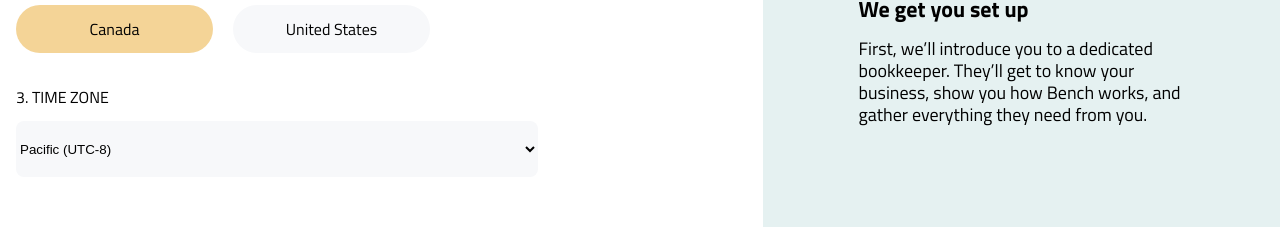
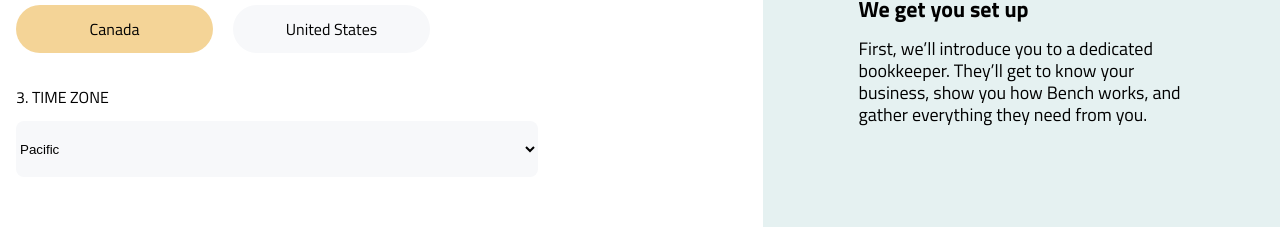
Before and after one commit to ash-river-jones/industryprojectclient, a React (Create React App) app: page / in a window 1280 px wide. Shown: the part 800-1027 px from the top of the page. Built offline with nearby package versions, Linux system fonts and the light colour scheme; the HTML template or start-up script is replaced by a standard one.

Commit message:
update timezone optin text

```diff
--- a/src/pages/Form/Form.jsx
+++ b/src/pages/Form/Form.jsx
@@ -550,49 +550,49 @@ export default function Form() {
                             value=""
                             className="c-info__form-input-time-combo"
                           >
-                            Pacific (UTC-8)
+                            Pacific
                           </option>
                           <option
                             value=""
                             className="c-info__form-input-time-combo"
                           >
-                            Newfoundland (UTC-3:30)
+                            Newfoundland
                           </option>
                           <option
                             value=""
                             className="c-info__form-input-time-combo"
                           >
-                            Atlantic (UTC-4)
+                            Atlantic
                           </option>
                           <option
                             value=""
                             className="c-info__form-input-time-combo"
                           >
-                            Eastern (UTC-5)
+                            Eastern
                           </option>
                           <option
                             value=""
                             className="c-info__form-input-time-combo"
                           >
-                            Central (UTC-6)
+                            Central
                           </option>
                           <option
                             value=""
                             className="c-info__form-input-time-combo"
                           >
-                            Mountain (UTC-7)
+                            Mountain
                           </option>
                           <option
                             value=""
                             className="c-info__form-input-time-combo"
                           >
-                            Alaska (UTC-9)
+                            Alaska
                           </option>
                           <option
                             value=""
                             className="c-info__form-input-time-combo"
                           >
-                            Hawaii-Aleutian (UTC-10)
+                            Hawaii
                           </option>
                         </select>
                       </label>
```
